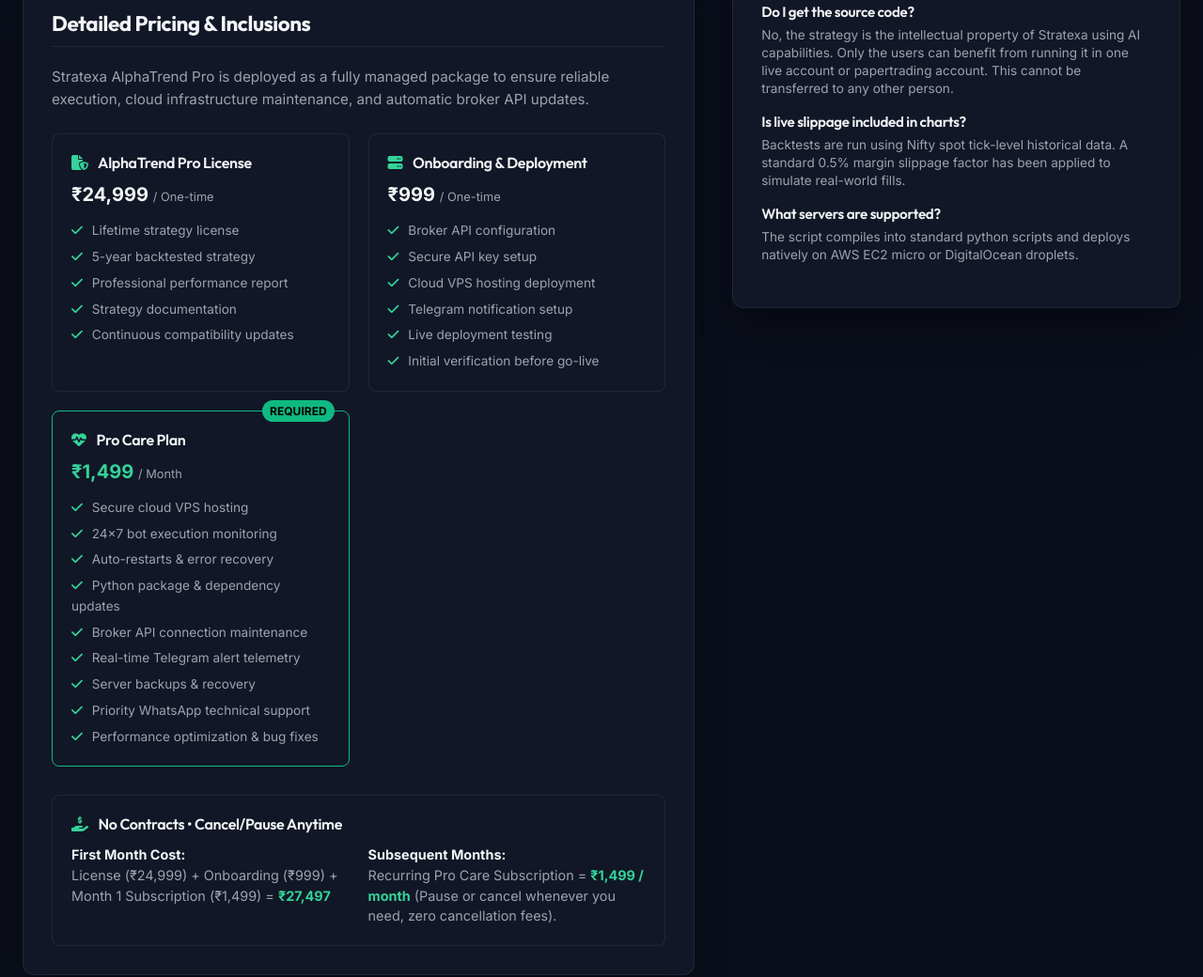
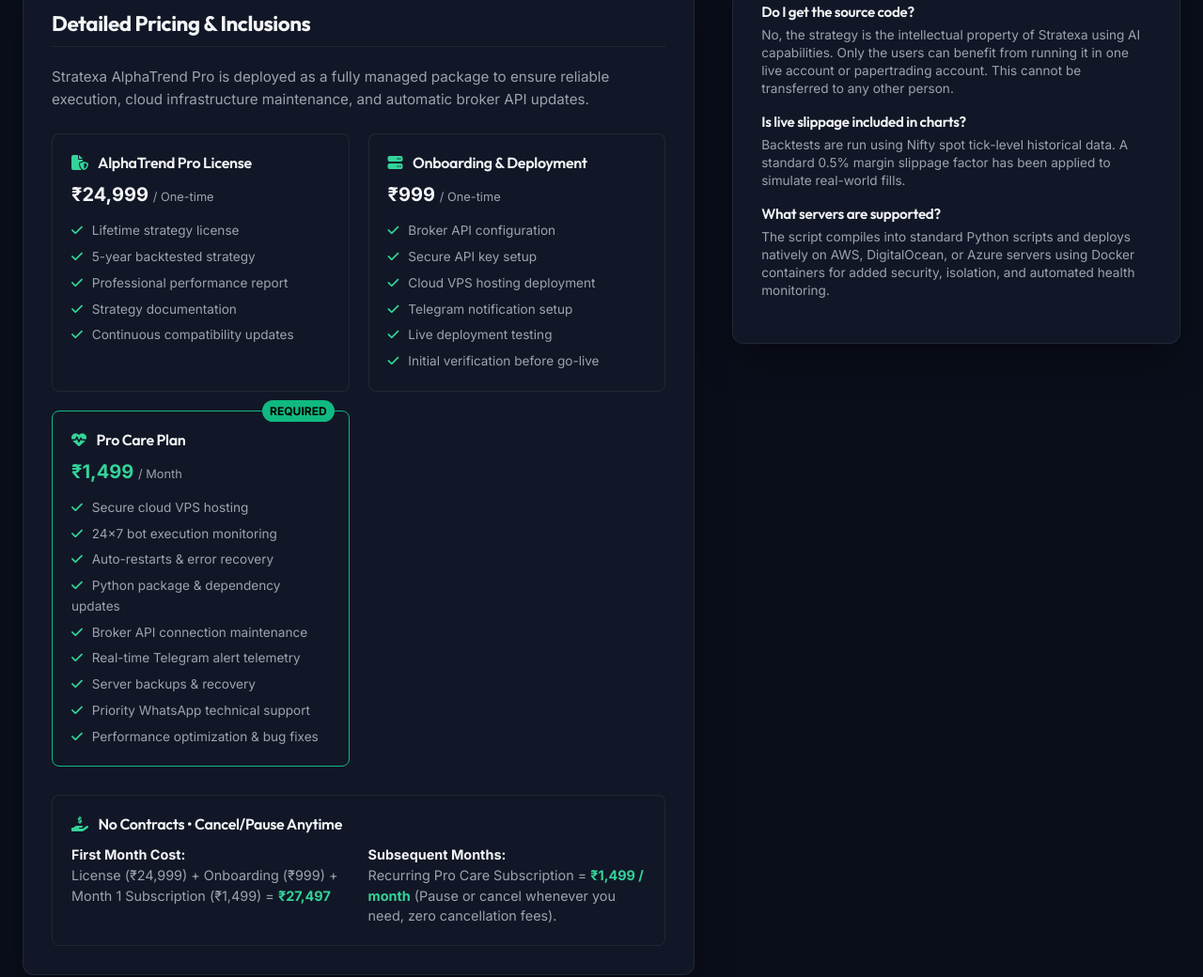
Before and after one commit to anandnowhere/stratexa-website, a website built with Vite: page trend-following-options-strategy.html in a window 1280 px wide. Shown: the part 1854-2894 px from the top of the page at 94% size. Built offline with nearby package versions, Linux system fonts and the light colour scheme.

Commit message:
Update server FAQ to support AWS, DigitalOcean, and Azure Docker deployments

```diff
--- a/trend-following-options-strategy.html
+++ b/trend-following-options-strategy.html
@@ -283,7 +283,7 @@
               </div>
               <div>
                 <h4 style="font-size: 0.95rem; margin-bottom: 6px; color: var(--text-primary);">What servers are supported?</h4>
-                <p style="font-size: 0.85rem; color: var(--text-secondary); line-height: 1.4;">The script compiles into standard python scripts and deploys natively on AWS EC2 micro or DigitalOcean droplets.</p>
+                <p style="font-size: 0.85rem; color: var(--text-secondary); line-height: 1.4;">The script compiles into standard Python scripts and deploys natively on AWS, DigitalOcean, or Azure servers using Docker containers for added security, isolation, and automated health monitoring.</p>
               </div>
             </div>
           </div>
```
